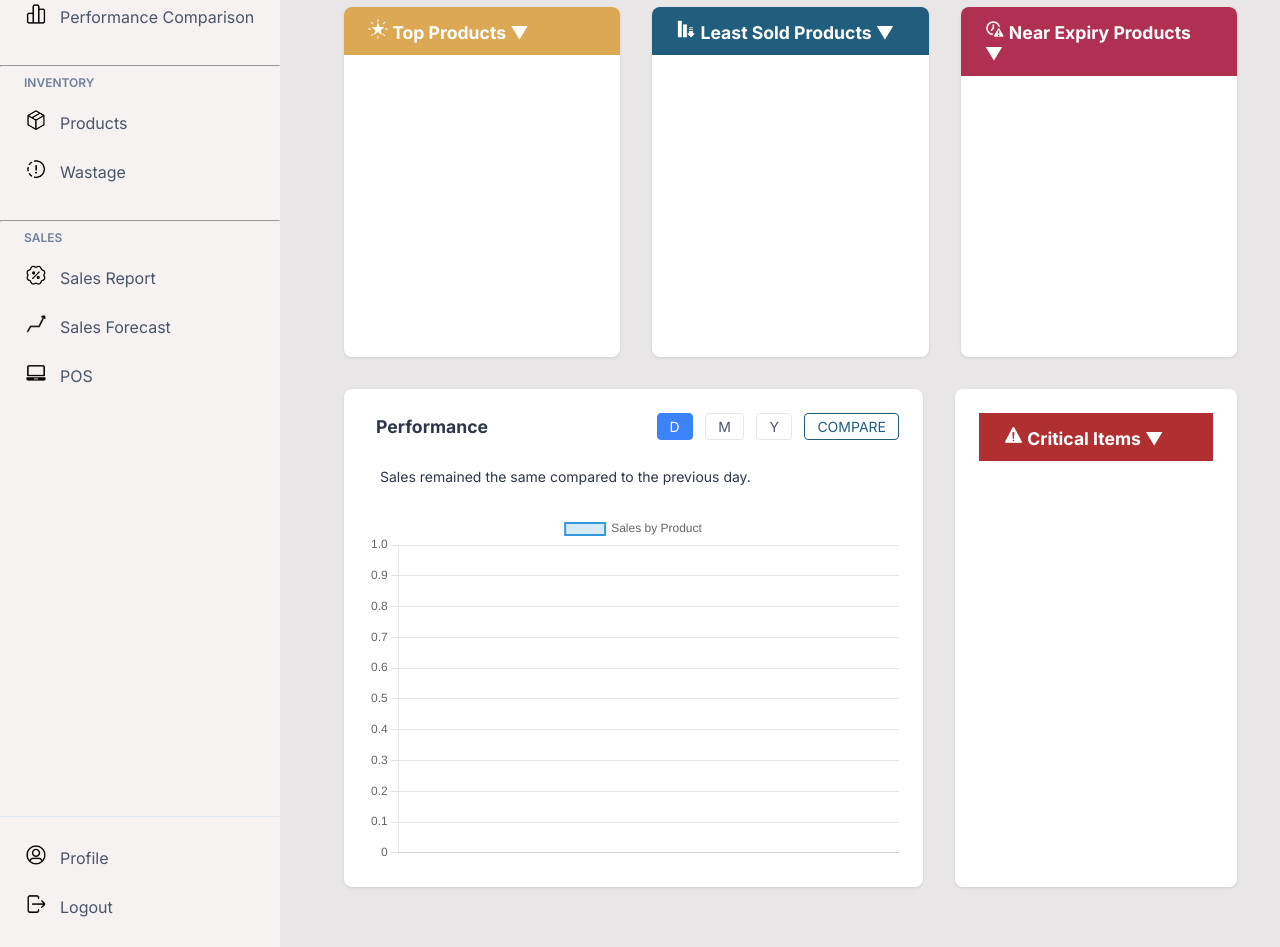
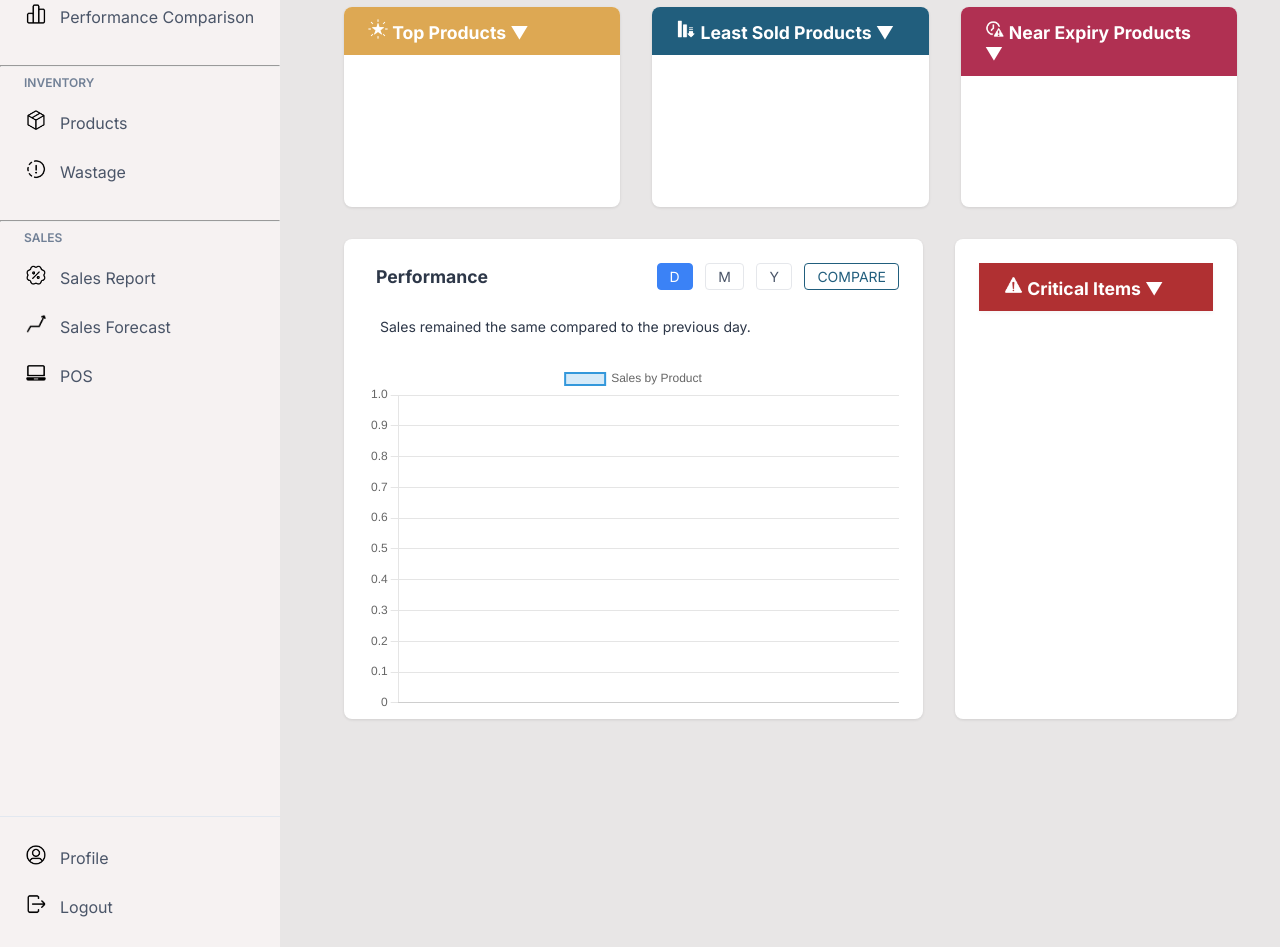
Before and after one commit to Economystique/EconomystiqueWebApp, a Python web app: template templates/dashboard.html in a window 1280 px wide. Shown: the part 161-1108 px from the top of the page. Run offline with Jinja, Linux system fonts and the light colour scheme; the template is opened without the code that fills it, so the values that code supplies are empty.

Commit message:
fixed dashboard UI

```diff
--- a/static/css/dashboard.css
+++ b/static/css/dashboard.css
@@ -19,10 +19,11 @@
     border-radius: 0.5rem;
     overflow: hidden;
     box-shadow: 0 1px 3px rgba(0, 0, 0, 0.1);
+    max-height: 320px;
 }
 
 .small-card {
-    height: 300px;
+    height: 320px;
 }
 
 .card-title {
@@ -46,6 +47,13 @@
 
 .critical-items .card-title {
     background-color: #B03032;
+    position: sticky;
+    top: 0;
+    z-index: 2;
+    padding: 0.75rem 1.5rem;
+    font-size: 1.1rem;
+    color: white;
+    box-shadow: 0 2px 4px rgba(0,0,0,0.04);
 }
 
 .product-item {
@@ -114,7 +122,7 @@
 }
 
 .chart-container {
-    height: 300px;
+    height: 320px;
     width: 100%;
 }
 
@@ -157,6 +165,11 @@
     width: 100%;
     height: 100%;
     overflow-y: auto;
+}
+
+.critical-items .card-body {
+    overflow-y: auto;
+    max-height: 320px;
 }
 
 /* Lists */
@@ -537,3 +550,41 @@ ul {
         margin-bottom: 1.5rem; /* More space when open */
       }
     }
+
+.performance-card,
+.bottom-card.performance-card {
+    min-height: 400px;
+    height: 400px;
+}
+
+.critical-items.small-card,
+.critical-items .small-card,
+.critical-items .chart-container {
+    min-height: 400px;
+    height: 400px;
+}
+
+.top-products.small-card,
+.least-sold.small-card,
+.near-expiry.small-card {
+    height: 200px;
+    overflow-y: auto;
+    max-height: 200px;
+}
+
+.bottom-section .card.bottom-card {
+    min-height: 480px;
+    height: 480px;
+}
+
+.bottom-section .card.critical-items {
+    min-height: 480px;
+    height: 480px;
+}
+
+.bottom-section .chart-container {
+    height: 350px;
+    padding: 0;
+    margin: 0;
+    box-sizing: border-box;
+}
```
Also changed, not shown: db/salesdb/sales_now.db.
